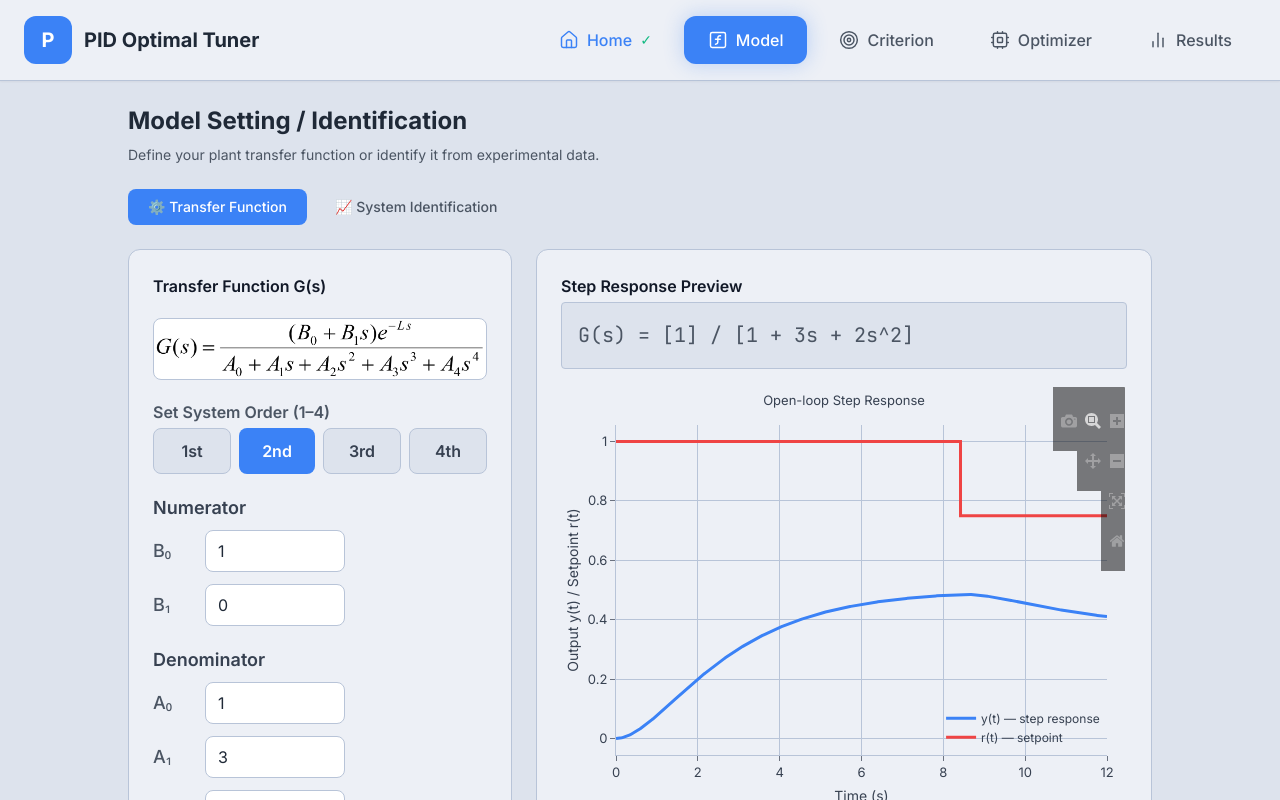
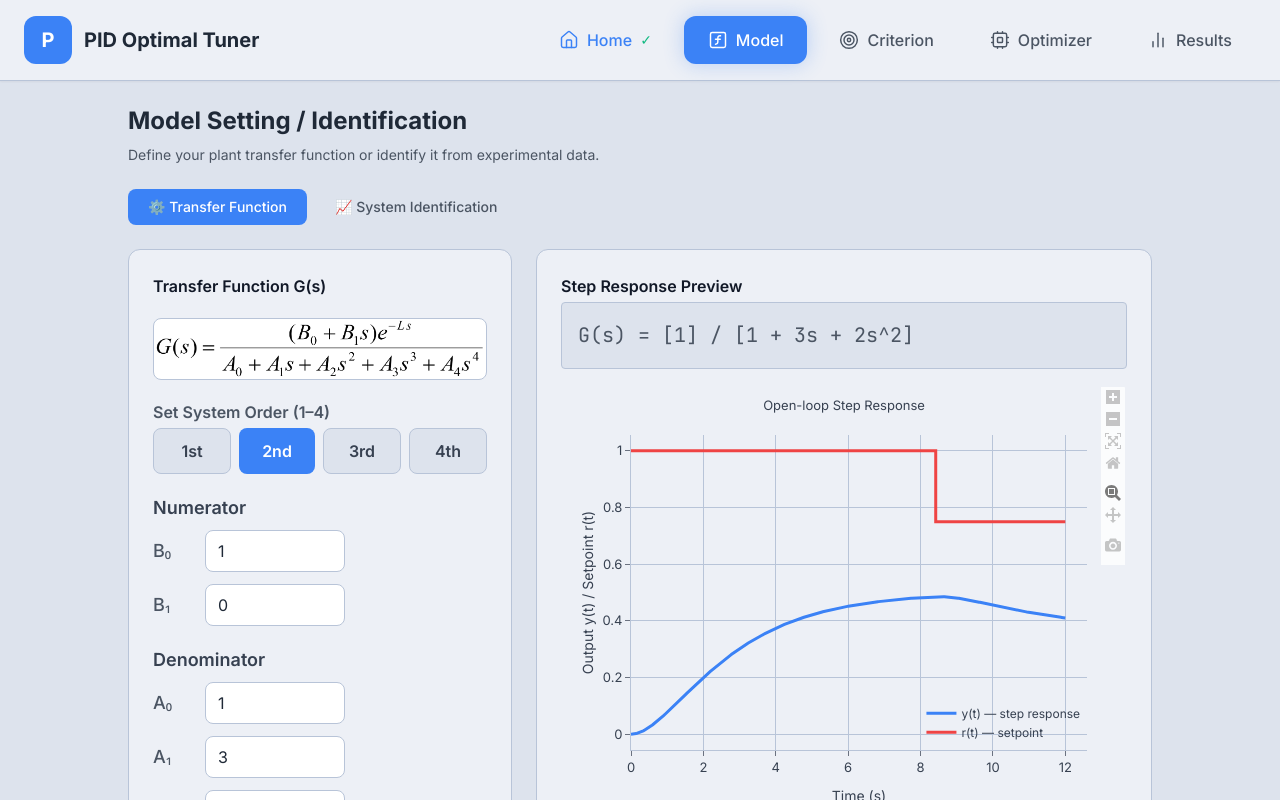
Before and after one commit to romasevych-yuriy/PID_Optimal_Tuner, a React (Vite) app: page /#/model in a window 1280 px wide. Shown: the top 800 px of the page. Built offline with nearby package versions, Linux system fonts and the light colour scheme.

Commit message:
fix: step response chart clipping — margins, xrange, cliponaxis, modebar

```diff
--- a/src/pages/ModelPage.jsx
+++ b/src/pages/ModelPage.jsx
@@ -302,6 +302,7 @@ export default function ModelPage() {
                     mode: 'lines',
                     name: 'y(t) — step response',
                     line: { color: '#3b82f6', width: 3 },
+                    cliponaxis: false,
                   },
                   {
                     x: previewData.t,
@@ -310,13 +311,25 @@ export default function ModelPage() {
                     mode: 'lines',
                     name: 'r(t) — setpoint',
                     line: { color: '#ef4444', width: 3, shape: 'hv' },
+                    cliponaxis: false,
                   },
                 ]}
                 layout={{
                   title: { text: 'Open-loop Step Response', font: { size: 13 } },
-                  xaxis: { title: { text: 'Time (s)', font: { size: 14 } }, tickfont: { size: 13 } },
-                  yaxis: { title: { text: 'Output y(t) / Setpoint r(t)', font: { size: 14 } }, tickfont: { size: 13 } },
+                  xaxis: {
+                    title: { text: 'Time (s)', font: { size: 14 } },
+                    tickfont: { size: 13 },
+                    range: [0, tCalc * 1.05],
+                  },
+                  yaxis: {
+                    title: { text: 'Output y(t) / Setpoint r(t)', font: { size: 14 } },
+                    tickfont: { size: 13 },
+                    autorange: true,
+                    rangemode: 'normal',
+                  },
                   legend: { x: 0.99, y: 0.01, xanchor: 'right', yanchor: 'bottom' },
+                  margin: { l: 70, r: 40, t: 50, b: 55 },
+                  modebar: { orientation: 'v', bgcolor: 'rgba(255,255,255,0.8)' },
                   height: 420,
                 }}
               />
```
